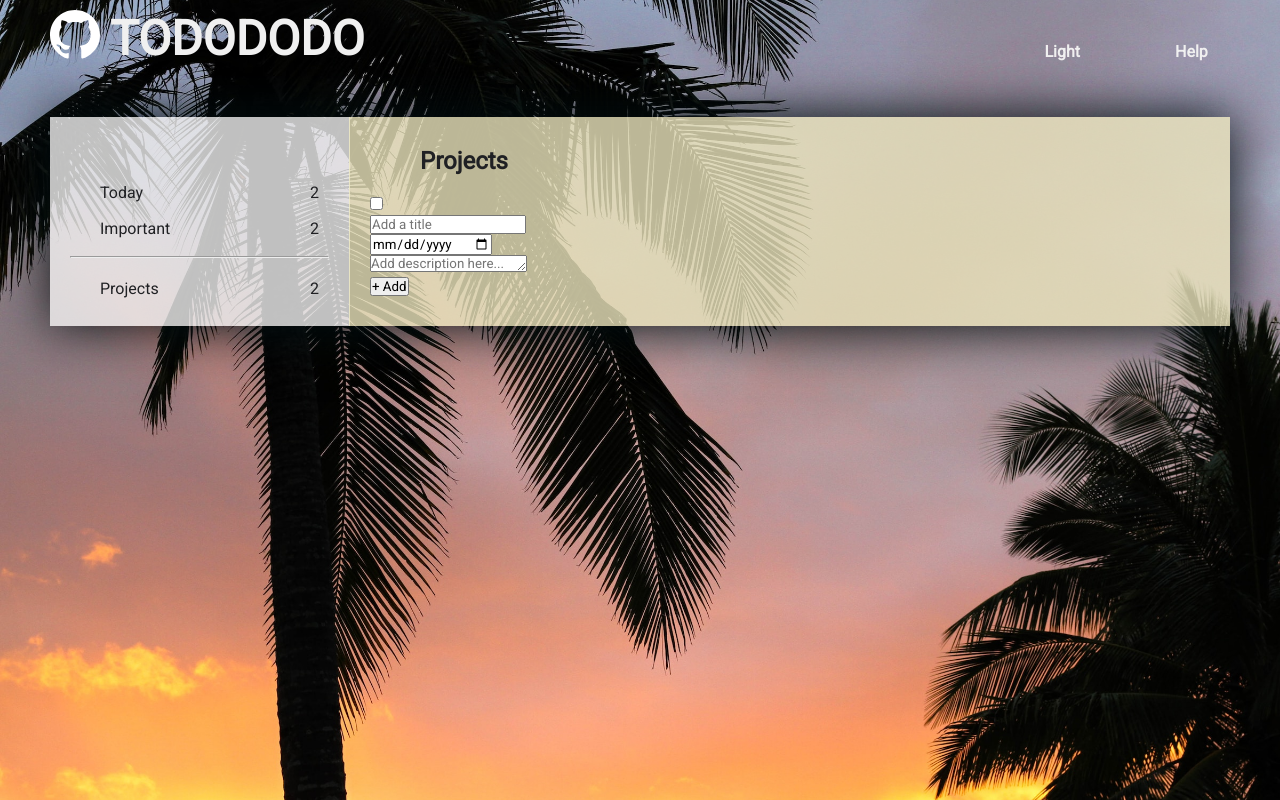
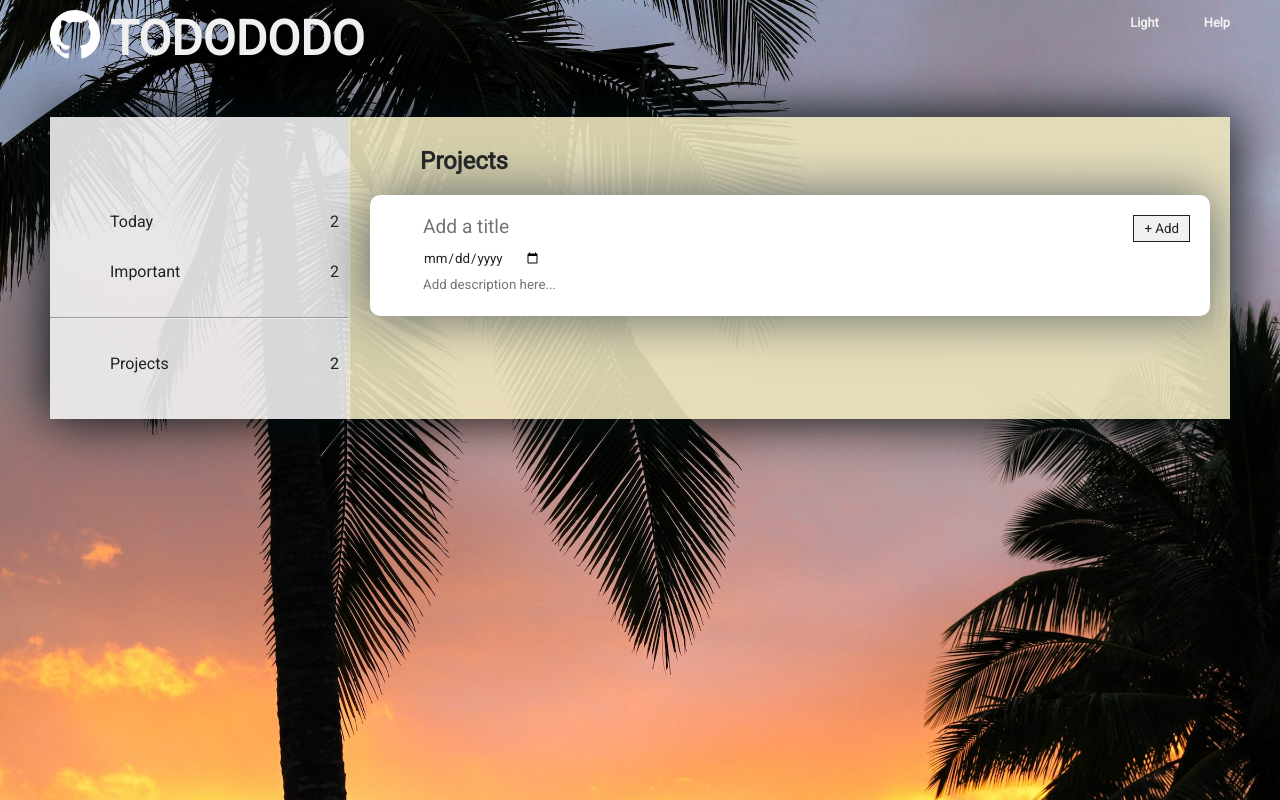
Before and after one commit to rasmushaislund/TOP-to-do-list, a website built with webpack: page src/index.html in a window 1280 px wide. Built offline with nearby package versions, Linux system fonts and the light colour scheme.

Commit message:
Add style to sidebar list and task card creator

```diff
--- a/src/style.css
+++ b/src/style.css
@@ -1,8 +1,9 @@
 :root {
   --dark-mode-font-color: rgba(240, 240, 240, 1);
-  --dark-mode-bckg-color: rgba(32, 33, 36, 0.8);
+  --dark-mode-bckg-color: rgba(32, 33, 36, 0.9);
   --light-mode-font-color: rgba(32, 33, 36, 1);
-  --light-mode-bckg-color: rgba(240, 240, 240, 0.8);
+  --light-mode-bckg-color: rgba(240, 240, 240, 0.9);
+  --task-card-bckg-color: rgba(255, 255, 255, 1);
 
   --icon-height: 20px;
   --icon-width: 20px;
@@ -12,6 +13,7 @@
   --icon-text-gap: 20px;
 
   --row-gap-sidebar: 20px;
+  --row-gap-task-card: 10px;
 }
 
 * {
@@ -34,7 +36,7 @@ body {
   color: rgba(240, 240, 240, 1);
   height: fit-content;
   display: flex;
-  align-items: end;
+  align-items: start;
   justify-content: center;
   margin-bottom: 50px;
 }
@@ -51,15 +53,14 @@ body {
 
 .user-settings {
   display: flex;
-  column-gap: var(--nav-sidebar-gap);
+  column-gap: var(--icon-text-gap);
 }
 
 .user-settings li {
   /* background-color: var(--dark-mode-bckg-color); */
-  padding: 5px 20px;
+  padding: 5px 0;
+  font-size: 0.8rem;
   font-weight: 700;
-  border-radius: 50px;
-  width: 100px;
 }
 
 .theme,
@@ -68,12 +69,27 @@ body {
 .menu-pair,
 .user-list li,
 .project-list li,
-.task-header {
+.task-header,
+.add-task,
+.task-ul,
+.task-actions {
   display: flex;
+}
+
+.task-list,
+.main-container,
+.user-list,
+.project-list {
+  display: grid;
+}
+
+.hamburger {
+  padding-left: 30px;
 }
 
 .menu-pair {
   column-gap: 10px;
+  padding-left: 30px;
 }
 
 .logo {
@@ -86,7 +102,6 @@ body {
 }
 
 .main-container {
-  display: grid;
   grid-template-columns: 1fr 4fr;
   box-shadow: 0 0 50px 1px rgb(2, 14, 17);
 }
@@ -97,13 +112,21 @@ body {
   grid-template-rows: fit-content;
   row-gap: var(--row-gap-sidebar);
   min-width: 300px;
-  border-right: 1px solid rgba(241, 236, 196, 0.8);
+  border-right: 1px solid rgba(241, 236, 196, 0.9);
   border-right-style: inset;
 }
 
 .task-container {
   grid-column: 2 / -1;
-  background-color: rgba(235, 229, 189, 0.8);
+  background-color: rgba(235, 229, 189, 0.9);
+}
+
+.sidebar {
+  padding: 30px 0;
+}
+
+.task-container {
+  padding: 30px 20px;
 }
 
 .task-header {
@@ -111,34 +134,55 @@ body {
   padding: 0 10px 20px 10px;
 }
 
-.sidebar,
-.task-container {
-  padding: 30px 20px;
+.project-name {
+  font-size: 1.5rem;
+  font-weight: 700;
+  color: var(--light-mode-font-color);
 }
 
-.user-list,
-.project-list {
-  display: grid;
-  row-gap: var(--row-gap-sidebar);
+.add-task {
+  display: flex;
+  column-gap: var(--icon-text-gap);
+  background-color: var(--task-card-bckg-color);
+  padding: var(--icon-text-gap);
+  align-items: center;
+  box-shadow: 0 0 50px 1px rgb(98, 103, 105);
+  border-radius: 10px;
+}
+
+.task-ul {
+  flex-direction: column;
+  row-gap: var(--row-gap-task-card);
+}
+
+.task-actions {
+  margin-left: auto;
+  column-gap: var(--icon-text-gap);
+  align-self: flex-start;
 }
 
 .user-list {
-  grid-template-rows: repeat(3, 16px);
+  grid-template-rows: repeat(3, fit-content);
 }
 
 .project-list {
-  grid-template-rows: 16px;
+  grid-template-rows: fit-content;
+}
+
+.user-list li,
+.project-list li {
+  padding: 15px 0;
+}
+
+.user-list li:hover,
+.project-list li:hover {
+  background-color: aqua;
+  cursor: pointer;
 }
 
 .task-number {
   margin-left: auto;
   padding-right: 10px;
-}
-
-.project-name {
-  font-size: 1.5rem;
-  font-weight: 700;
-  color: var(--light-mode-font-color);
 }
 
 .dark {
@@ -169,3 +213,39 @@ svg {
 hr {
   height: 1px;
 }
+
+textarea {
+  resize: none;
+  width: 300px;
+}
+
+input[type='text'],
+input[type='date'],
+button,
+textarea {
+  appearance: none;
+  border: none;
+  outline: none;
+  /* font-family: 'Roboto', Helvetica, Arial, sans-serif; */
+}
+
+.task-title {
+  font-size: 1.2rem;
+  width: 300px;
+}
+
+.task-date {
+  color: var(--light-mode-font-color);
+}
+
+#task-checkbox {
+  visibility: hidden;
+}
+
+#add-task-btn {
+  padding: 5px 10px;
+  color: var(--light-mode-font-color);
+  border: 1px solid var(--light-mode-font-color);
+  cursor: pointer;
+  background-color: var(--light-mode-bckg-color);
+}
```
